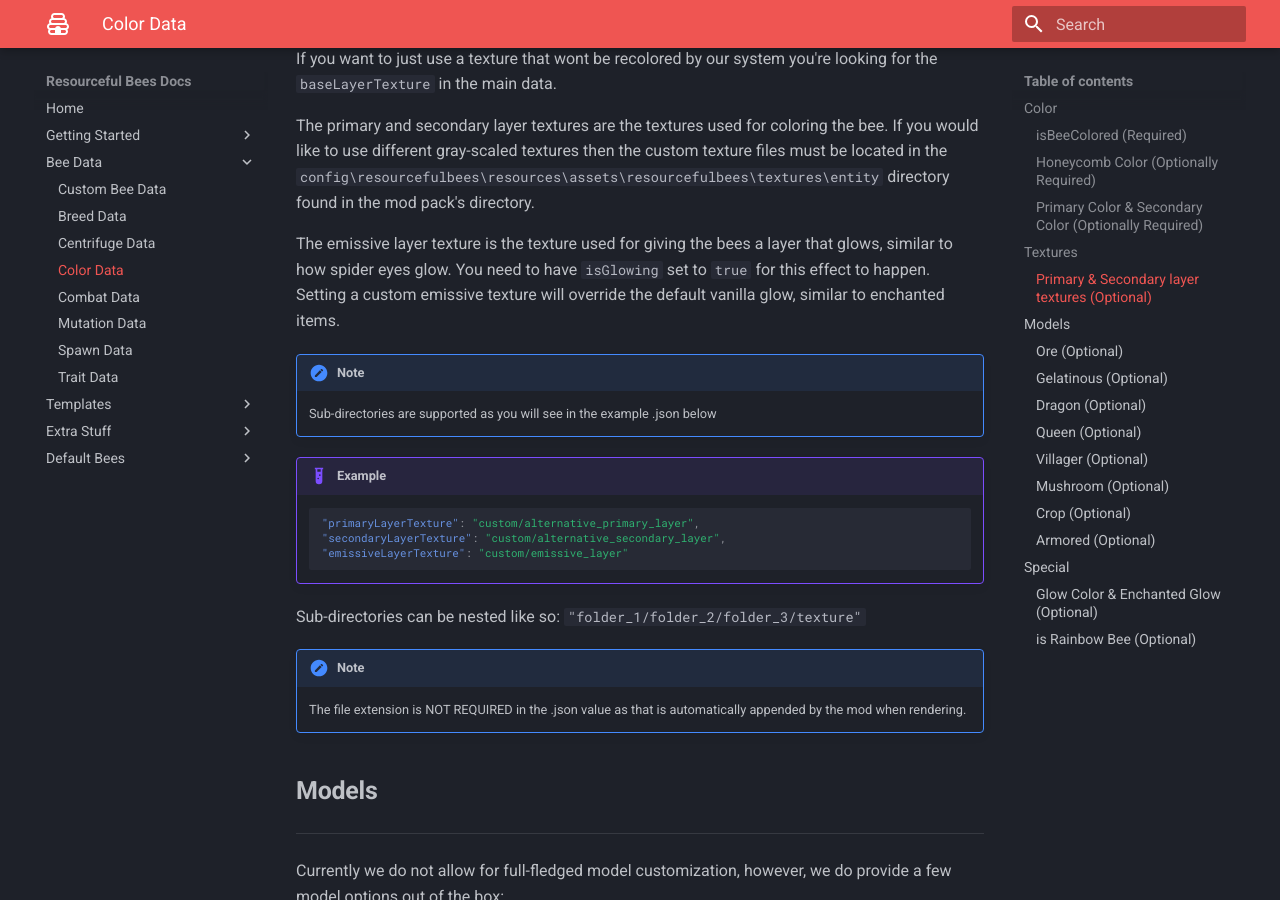
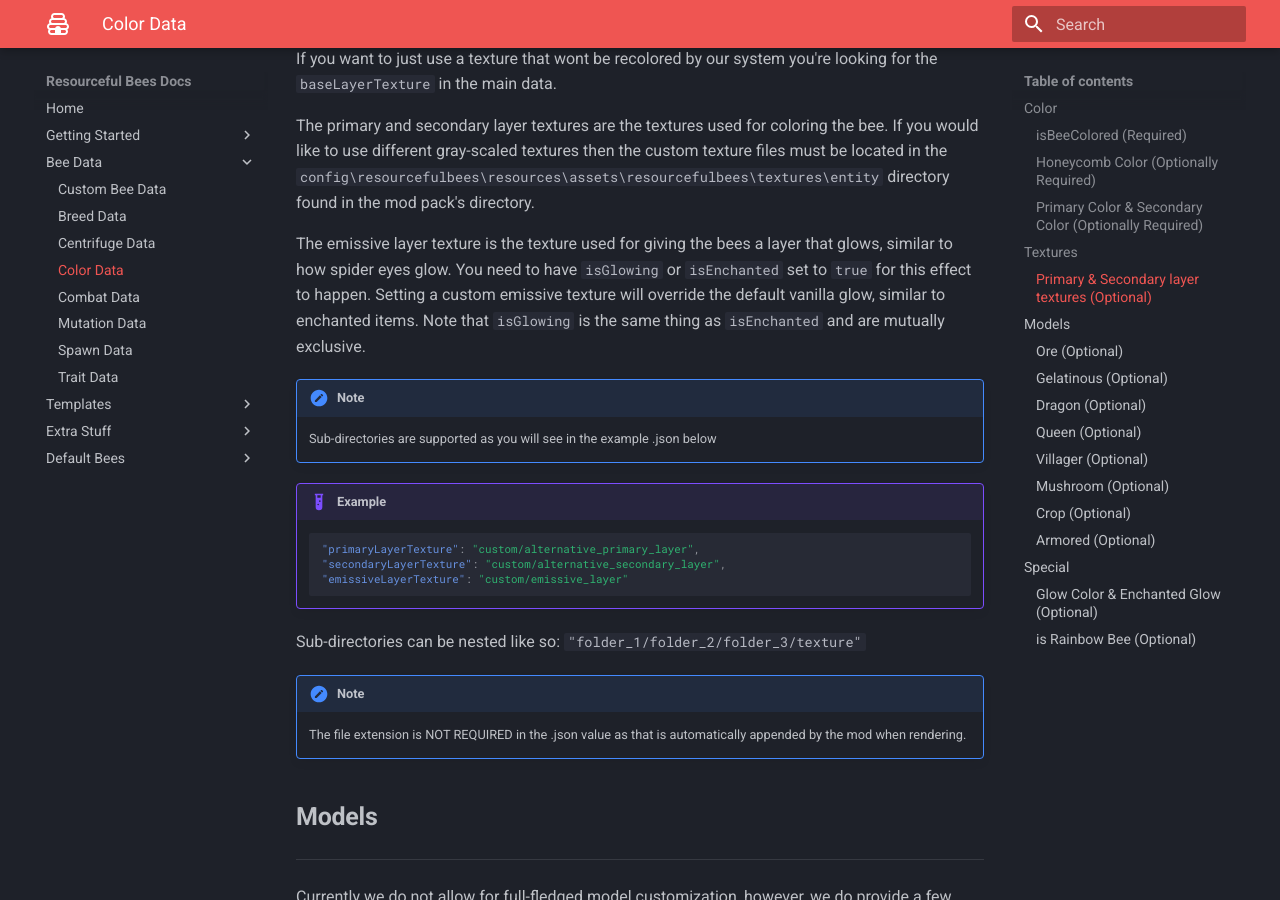
Before and after one commit to Team-Resourceful/ResourcefulBeesDocs, an MkDocs documentation site: the page built from docs/bee_data/color_data.md, in a window 1280 px wide and 900 px high, scrolled down 1910 px. Built offline with MkDocs 1.6.1 and Material for MkDocs 9.7.7, drawn with Linux system fonts in a browser that asks for light colours.

Commit message:
Update color_data.md

```diff
--- a/docs/bee_data/color_data.md
+++ b/docs/bee_data/color_data.md
@@ -57,7 +57,8 @@ If you want to just use a texture that wont be recolored by our system you're lo
 
 The primary and secondary layer textures are the textures used for coloring the bee. If you would like to use different gray-scaled textures then the custom texture files must be located in the `config\resourcefulbees\resources\assets\resourcefulbees\textures\entity` directory found in the mod pack's directory.
 
-The emissive layer texture is the texture used for giving the bees a layer that glows, similar to how spider eyes glow. You need to have `isGlowing` set to `true` for this effect to happen. Setting a custom emissive texture will override the default vanilla glow, similar to enchanted items.
+The emissive layer texture is the texture used for giving the bees a layer that glows, similar to how spider eyes glow. You need to have `isGlowing` or `isEnchanted` set to `true` for this effect to happen. Setting a custom emissive texture will override the default vanilla glow, similar to enchanted items.
+Note that `isGlowing` is the same thing as `isEnchanted` and are mutually exclusive.
 
 !!! note
 	Sub-directories are supported as you will see in the example .json below
```
